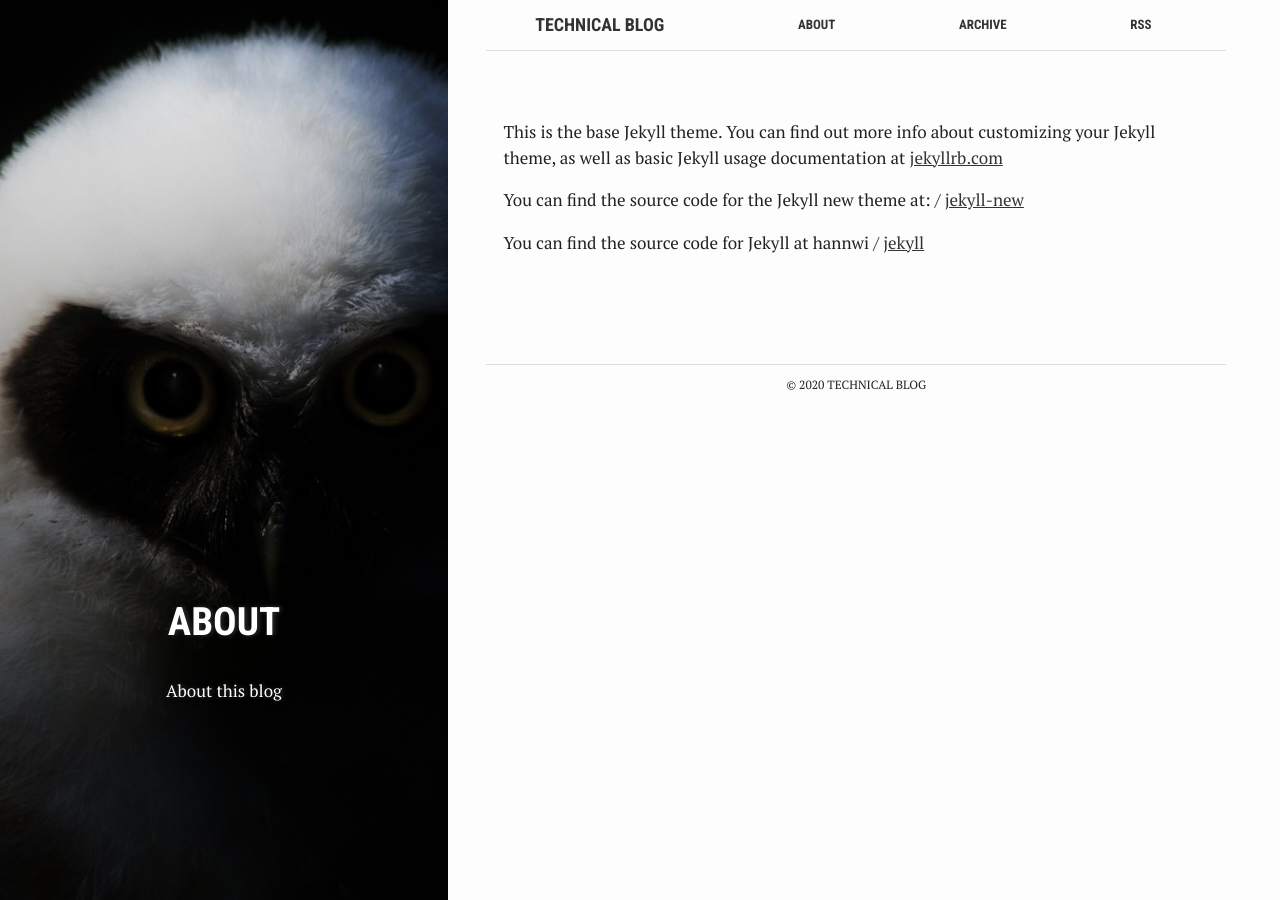
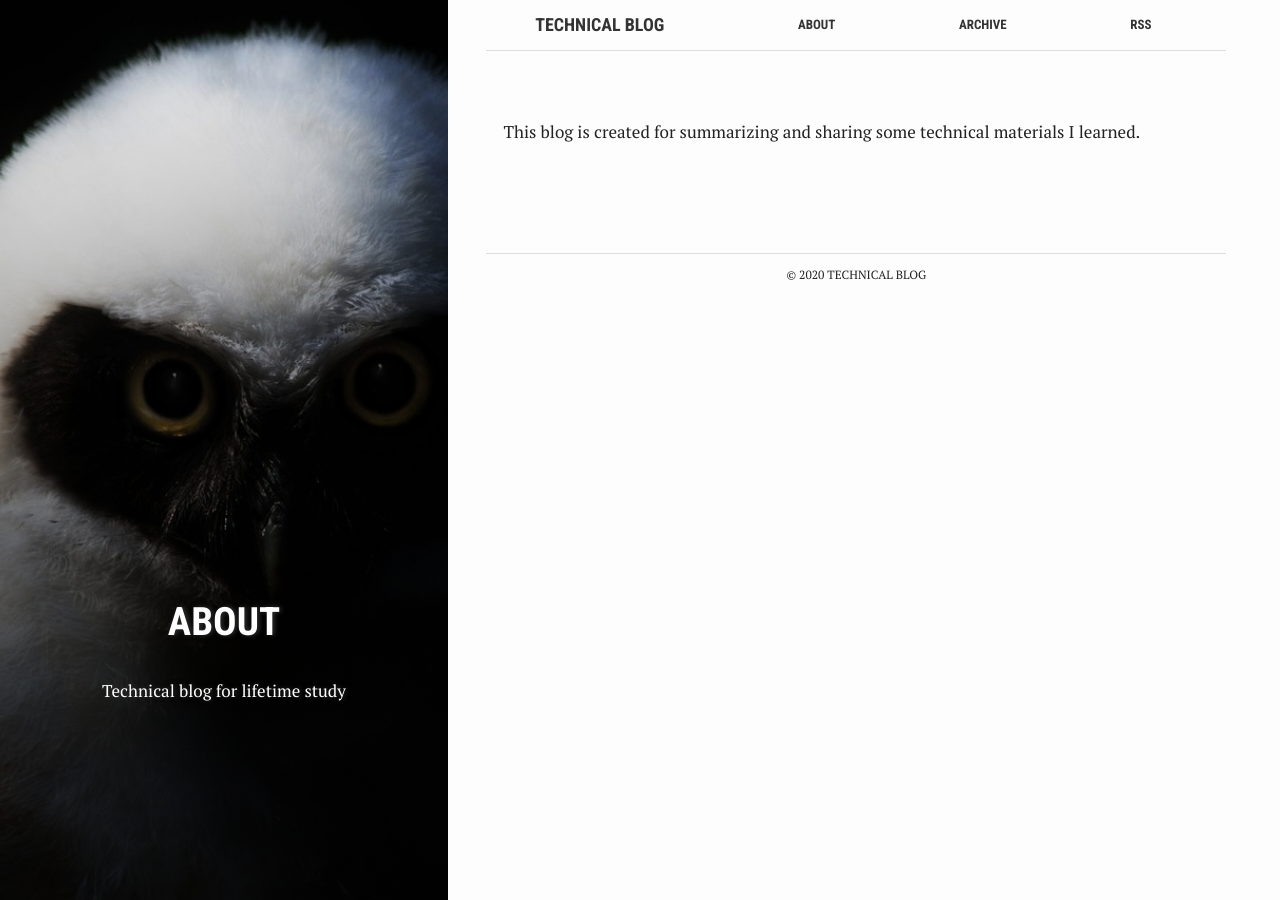
Before and after one commit to hannwi/github.io, a Jekyll site: the page built from about.md, in a window 1280 px wide. Built offline with Jekyll 4.4.1, drawn with Linux system fonts in a browser that asks for light colours.

Commit message:
Update about.md

```diff
--- a/about.md
+++ b/about.md
@@ -4,16 +4,8 @@ layout: page
 title: "About"
 crawlertitle: "Why and how this blog was created"
 permalink: /about/
-summary: "About this blog"
+summary: "Technical blog for lifetime study"
 active: about
 ---
 
-This is the base Jekyll theme. You can find out more info about customizing your Jekyll theme, as well as basic Jekyll usage documentation at [jekyllrb.com](http://jekyllrb.com/)
-
-You can find the source code for the Jekyll new theme at:
-{{site.twitter_username}} /
-[jekyll-new](https://github.com/jglovier/jekyll-new)
-
-You can find the source code for Jekyll at
-{{site.github_username}} /
-[jekyll](https://github.com/jekyll/jekyll)
+This blog is created for summarizing and sharing some technical materials I learned.
```
